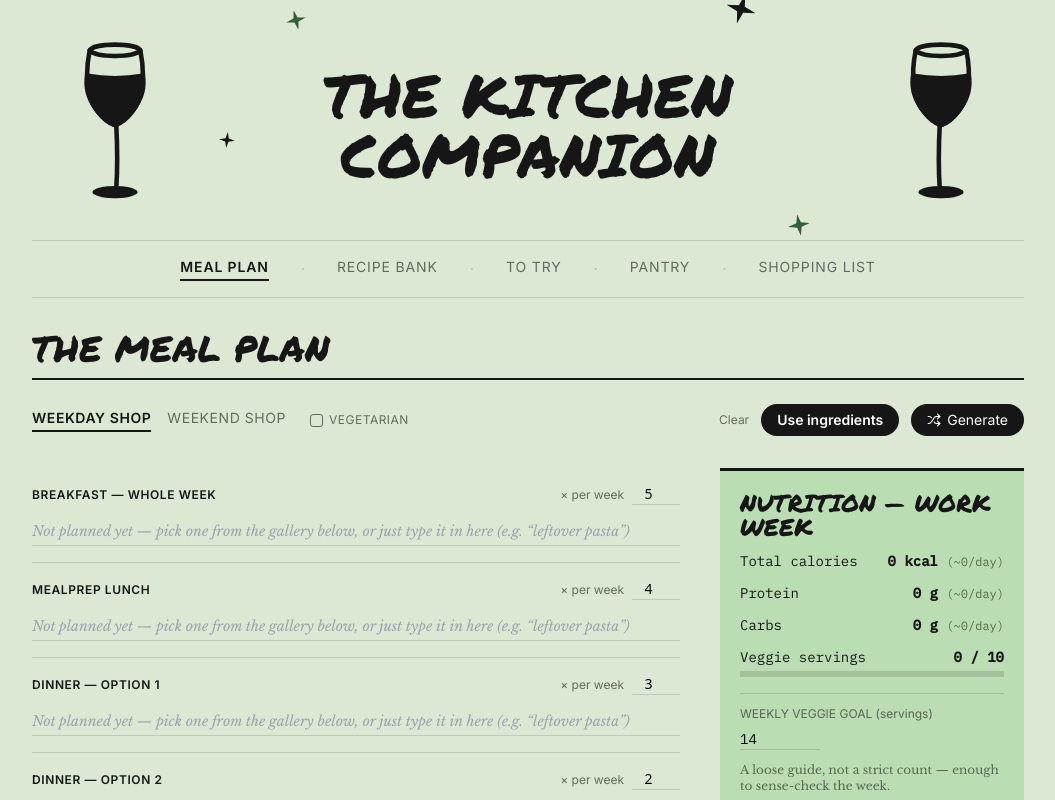
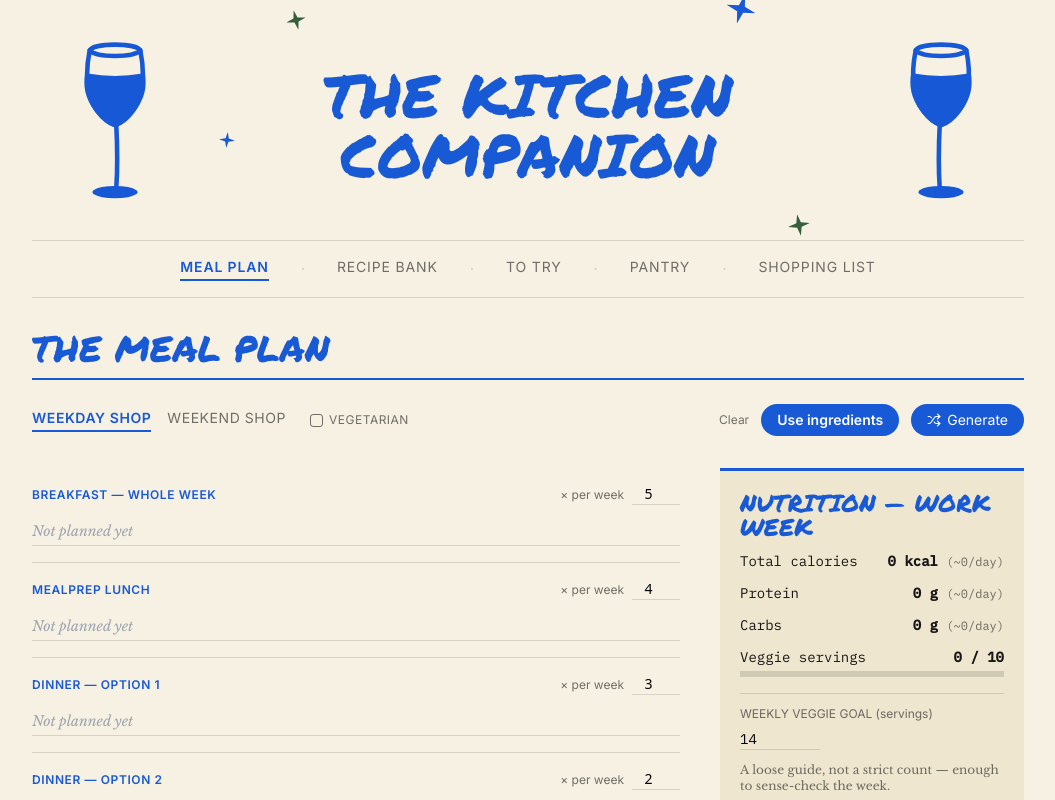
Before and after one commit to isabellaronnanderson-png/kitchen-companion, a React (Vite) app: page / in a window 1280 px wide. Shown: the top 800 px of the page, without its empty margins (112-1167 px from the left). Built offline with nearby package versions, Linux system fonts and the light colour scheme.

Commit message:
Add files via upload

```diff
--- a/src/App.jsx
+++ b/src/App.jsx
@@ -4,19 +4,19 @@ import { Plus, X, Shuffle, Share2, Copy, Clock, Image as ImageIcon } from 'lucid
 /* ---------------------------------- tokens ---------------------------------- */
 
 const COLORS = {
-  paper: '#DCE8D3',
-  paperDark: '#BBDDB4',
+  paper: '#F7F1E3',
+  paperDark: '#EFE6D0',
   card: '#FFFFFF',
   cardEdge: 'rgba(22,22,22,0.14)',
   ink: '#161616',
   inkSoft: 'rgba(22,22,22,0.6)',
-  oxblood: '#161616',
-  oxbloodDark: '#000000',
+  oxblood: '#1859D6',
+  oxbloodDark: '#123F9E',
   forest: '#355E3B',
   mustard: '#355E3B',
   cream: '#FFFFFF',
-  orange: '#161616',
-  lightBlue: '#DCE8D3',
+  orange: '#1859D6',
+  lightBlue: '#DCE8FB',
 };
 
 const FONT_DISPLAY = "'Playfair Display', Georgia, serif";
@@ -275,12 +275,12 @@ function WineGlass({ width = 76, height = 176, style = {} }) {
           <feDisplacementMap in="SourceGraphic" in2="noise" scale="1" />
         </filter>
       </defs>
-      <g filter="url(#kcWineGlassRough)" fill="none" stroke={COLORS.ink} strokeWidth={3.6} strokeLinecap="round" strokeLinejoin="round">
-        <path d="M8 34 Q30 38 52 34 C54 47 48 58 40 66 C36 70 33 72 30 73 C27 72 24 70 20 66 C12 58 6 47 8 34 Z" fill={COLORS.ink} />
+      <g filter="url(#kcWineGlassRough)" fill="none" stroke={COLORS.oxblood} strokeWidth={3.6} strokeLinecap="round" strokeLinejoin="round">
+        <path d="M8 34 Q30 38 52 34 C54 47 48 58 40 66 C36 70 33 72 30 73 C27 72 24 70 20 66 C12 58 6 47 8 34 Z" fill={COLORS.oxblood} />
         <path d="M10 14 C14 8 46 8 50 14 C46 20 14 20 10 14 Z" />
         <path d="M10 14 C6 34 8 52 16 62 C22 70 26 72 30 73 C34 72 38 70 44 62 C52 52 54 34 50 14" />
         <path d="M29 73 C28 92 28 108 29 123" />
-        <path d="M14 126 C20 122 40 122 46 126 C40 130 20 130 14 126 Z" fill={COLORS.ink} />
+        <path d="M14 126 C20 122 40 122 46 126 C40 130 20 130 14 126 Z" fill={COLORS.oxblood} />
       </g>
     </svg>
   );
@@ -927,20 +927,13 @@ function PlanTab({ recipes, settings, setSettings, mealPlan, setMealPlan, onEdit
                     <button onClick={() => setSlot(def.id, 'recipeId', null)} className="shrink-0" title="Clear"><X size={16} color={COLORS.inkSoft} /></button>
                   </div>
                 ) : (
-                  <div>
                   <input
                     value={slot.manualText || ''}
                     onChange={e => setManualText(def.id, e.target.value)}
-                      placeholder="Not planned yet — pick one from the gallery below, or just type it in here (e.g. “leftover pasta”)"
+                    placeholder="Not planned yet"
                     className="w-full text-sm bg-transparent focus:outline-none py-1"
                     style={{ borderBottom: `1px solid ${COLORS.cardEdge}`, fontFamily: FONT_BODY, color: COLORS.ink, fontStyle: slot.manualText ? 'normal' : 'italic' }}
                   />
-                    {slot.manualText && (
-                      <p className="text-xs mt-1" style={{ fontFamily: FONT_STAMP, color: COLORS.inkSoft }}>
-                        Quick note only — won't count toward nutrition, pantry, or the shopping list.
-                      </p>
-                    )}
-                  </div>
                 )}
               </div>
             );
```
Also changed, not shown: public/favicon.svg, 1 other file (tests, documents, lock files or other folders). Lines whose indentation alone changed are shown as unchanged.
